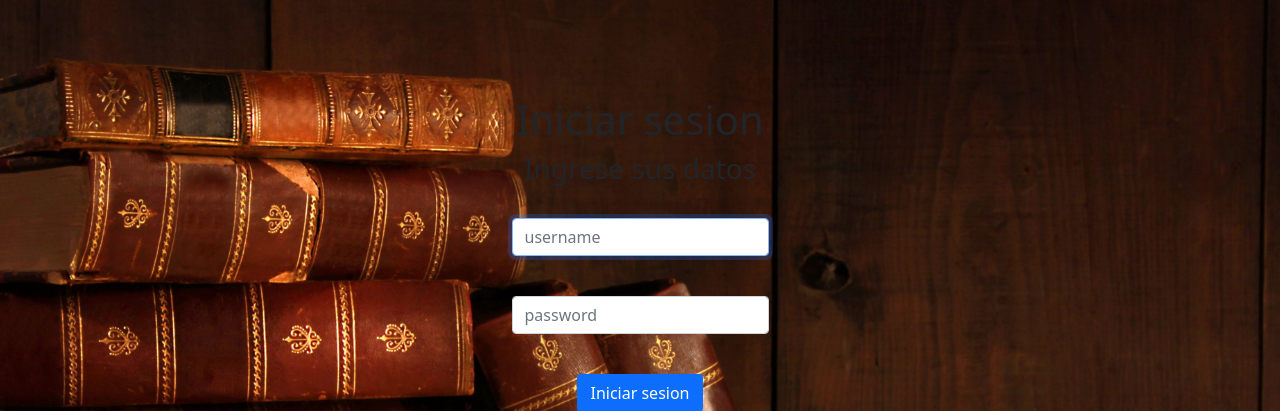
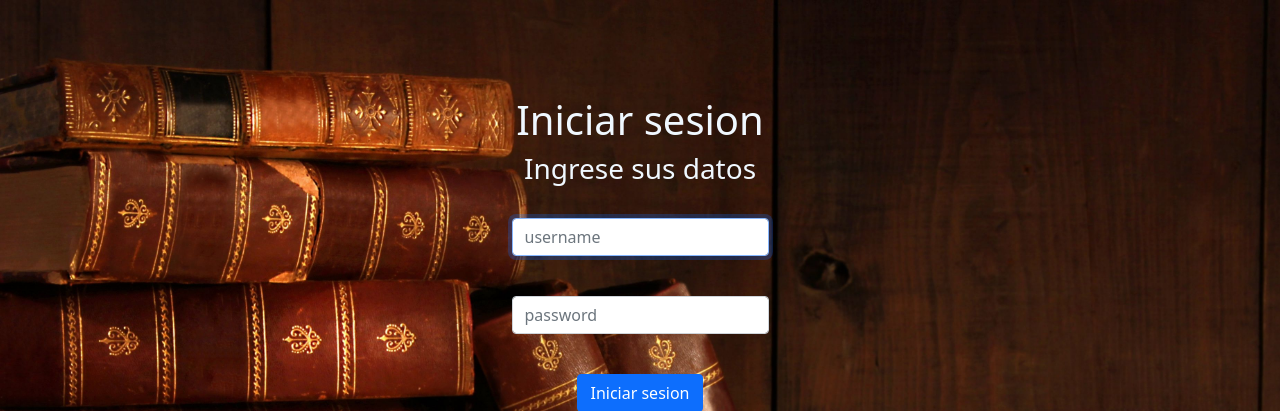
Before and after one commit to rolandob18/cs50w-project1, a Flask app: page /login in a window 1280 px wide. Shown: the part 66-477 px from the top of the page. Run offline with Flask 2, Linux system fonts and the light colour scheme; parts of the project's set-up code (start-up, migrations or seed data) failed here and were passed over.

Commit message:
Update login.html

```diff
--- a/templates/login.html
+++ b/templates/login.html
@@ -9,8 +9,8 @@
     <section id="seccion">
         <div class="izquierda">
             <br> <br>
-            <h1> Iniciar sesion</h1>
-            <h3>Ingrese sus datos</h3> <br>
+            <h1 style="color: aliceblue;"> Iniciar sesion</h1>
+            <h3 style="color: aliceblue;">Ingrese sus datos</h3> <br>
 
             <form action="/login" method="post" id="login">
                 <div class="mb-3">
```
